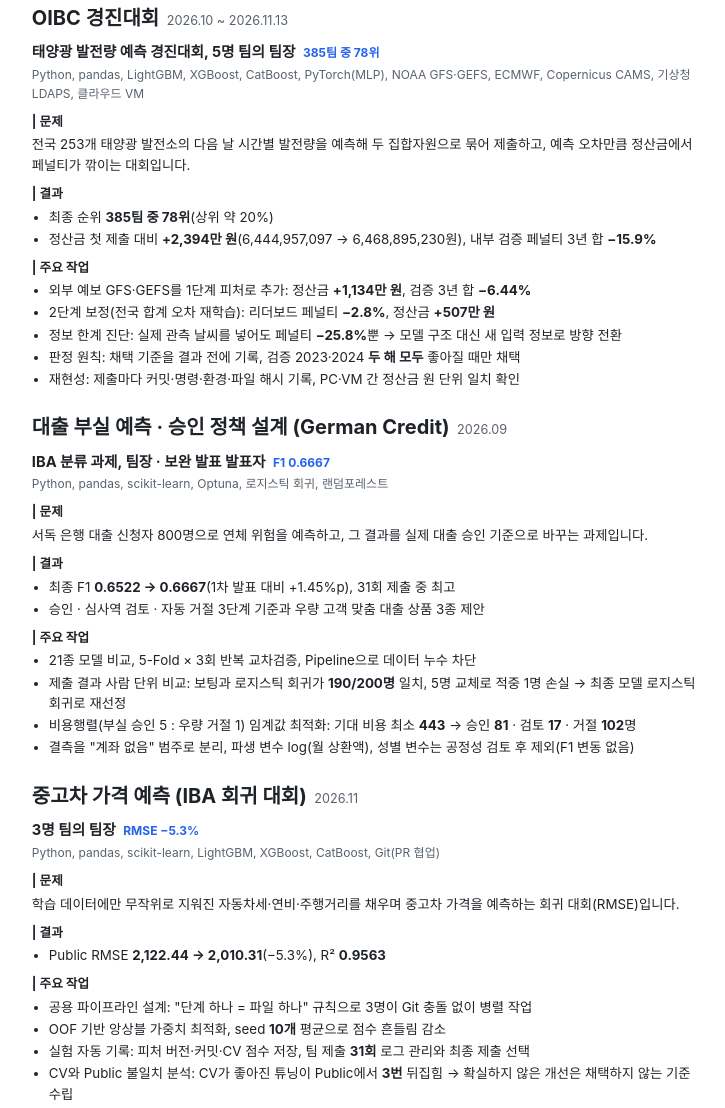
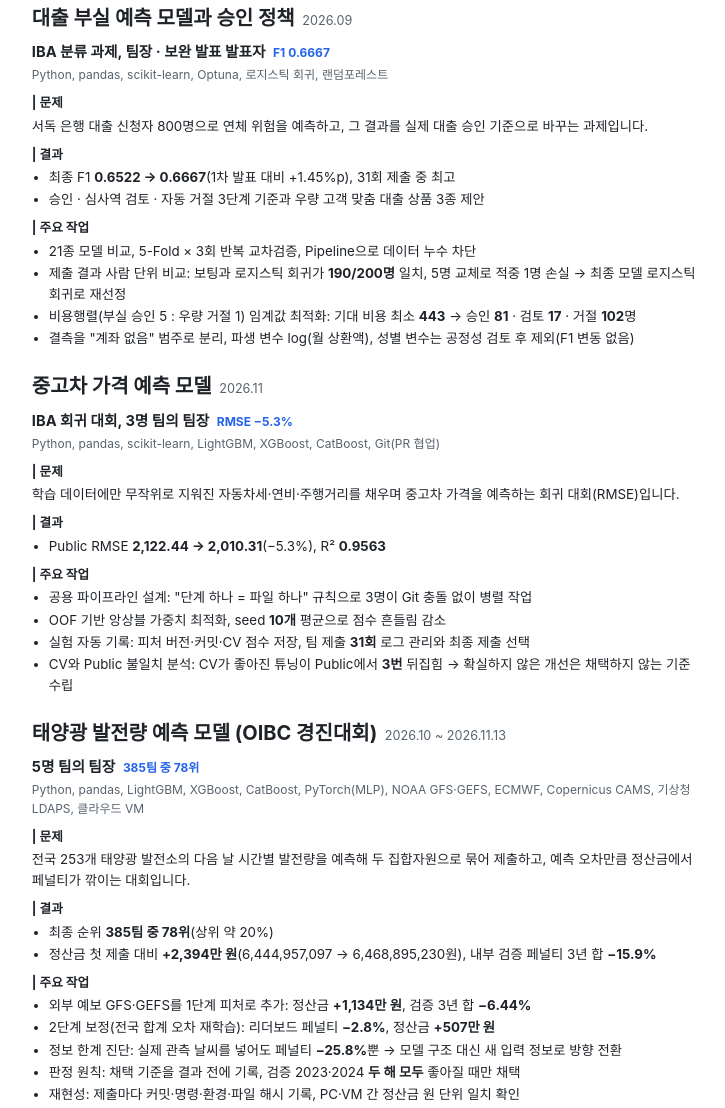
Before and after one commit to skcsug/skcsug.github.io, an Astro site: page /resume in a window 1280 px wide. Shown: the part 306-1414 px from the top of the page, without its empty margins (268-993 px from the left). Built offline with nearby package versions, Linux system fonts and the light colour scheme; Astro itself is replaced by a stand-in of ours; a web font is replaced by a local one.

Commit message:
content: 프로젝트 이름을 모델 중심으로, 순서를 대출 → 중고차 → OIBC로 통일(표·본문·이력서)
Co-Authored-By: Claude Opus 5.5 <noreply@anthropic.com>

```diff
--- a/src/data/profile.ts
+++ b/src/data/profile.ts
@@ -23,7 +23,7 @@ export const profile = {
 
 export const featured = {
   id: 'used-car',
-  title: '중고차 가격 예측 (IBA 회귀 대회)',
+  title: '중고차 가격 예측 모델',
   period: '2026.11',
   team: '3명 · 팀장',
   highlight: 'RMSE −5.3%',
@@ -93,7 +93,7 @@ export const featuredStats = [
 export const contests = [
   {
     id: 'oibc',
-    title: 'OIBC 경진대회',
+    title: '태양광 발전량 예측 모델 (OIBC 경진대회)',
     period: '2026.10 ~ 11',
     team: '5명 · 팀장',
     highlight: '385팀 중 78위',
@@ -146,7 +146,7 @@ export const contests = [
 export const otherProjects: typeof contests = [
   {
     id: 'credit',
-    title: '대출 부실 예측 · 승인 정책 설계 (German Credit)',
+    title: '대출 부실 예측 모델과 승인 정책',
     period: '2026.09',
     team: '3~4명 · 팀장',
     highlight: 'F1 0.6667',
--- a/src/data/resume.ts
+++ b/src/data/resume.ts
@@ -23,35 +23,6 @@ export const header = {
 };
 
 export const projects = [
-  {
-    name: contests[0].title,
-    period: '2026.10 ~ 2026.11.13',
-    summary: '태양광 발전량 예측 경진대회, 5명 팀의 팀장',
-    badge: '385팀 중 78위',
-    stack: 'Python, pandas, LightGBM, XGBoost, CatBoost, PyTorch(MLP), NOAA GFS·GEFS, ECMWF, Copernicus CAMS, 기상청 LDAPS, 클라우드 VM',
-    sections: [
-      { title: '문제', items: ['전국 253개 태양광 발전소의 다음 날 시간별 발전량을 예측해 두 집합자원으로 묶어 제출하고, 예측 오차만큼 정산금에서 페널티가 깎이는 대회입니다.'], list: false },
-      {
-        title: '결과',
-        items: [
-          '최종 순위 **385팀 중 78위**(상위 약 20%)',
-          '정산금 첫 제출 대비 **+2,394만 원**(6,444,957,097 → 6,468,895,230원), 내부 검증 페널티 3년 합 **−15.9%**',
-        ],
-        list: true,
-      },
-      {
-        title: '주요 작업',
-        items: [
-          '외부 예보 GFS·GEFS를 1단계 피처로 추가: 정산금 **+1,134만 원**, 검증 3년 합 **−6.44%**',
-          '2단계 보정(전국 합계 오차 재학습): 리더보드 페널티 **−2.8%**, 정산금 **+507만 원**',
-          '정보 한계 진단: 실제 관측 날씨를 넣어도 페널티 **−25.8%**뿐 → 모델 구조 대신 새 입력 정보로 방향 전환',
-          '판정 원칙: 채택 기준을 결과 전에 기록, 검증 2023·2024 **두 해 모두** 좋아질 때만 채택',
-          '재현성: 제출마다 커밋·명령·환경·파일 해시 기록, PC·VM 간 정산금 원 단위 일치 확인',
-        ],
-        list: true,
-      },
-    ],
-  },
   {
     name: otherProjects[0].title,
     period: '2026.09',
@@ -83,7 +54,7 @@ export const projects = [
   {
     name: featured.title,
     period: '2026.11',
-    summary: '3명 팀의 팀장',
+    summary: 'IBA 회귀 대회, 3명 팀의 팀장',
     badge: 'RMSE −5.3%',
     stack: 'Python, pandas, scikit-learn, LightGBM, XGBoost, CatBoost, Git(PR 협업)',
     sections: [
@@ -105,6 +76,35 @@ export const projects = [
       },
     ],
   },
+  {
+    name: contests[0].title,
+    period: '2026.10 ~ 2026.11.13',
+    summary: '5명 팀의 팀장',
+    badge: '385팀 중 78위',
+    stack: 'Python, pandas, LightGBM, XGBoost, CatBoost, PyTorch(MLP), NOAA GFS·GEFS, ECMWF, Copernicus CAMS, 기상청 LDAPS, 클라우드 VM',
+    sections: [
+      { title: '문제', items: ['전국 253개 태양광 발전소의 다음 날 시간별 발전량을 예측해 두 집합자원으로 묶어 제출하고, 예측 오차만큼 정산금에서 페널티가 깎이는 대회입니다.'], list: false },
+      {
+        title: '결과',
+        items: [
+          '최종 순위 **385팀 중 78위**(상위 약 20%)',
+          '정산금 첫 제출 대비 **+2,394만 원**(6,444,957,097 → 6,468,895,230원), 내부 검증 페널티 3년 합 **−15.9%**',
+        ],
+        list: true,
+      },
+      {
+        title: '주요 작업',
+        items: [
+          '외부 예보 GFS·GEFS를 1단계 피처로 추가: 정산금 **+1,134만 원**, 검증 3년 합 **−6.44%**',
+          '2단계 보정(전국 합계 오차 재학습): 리더보드 페널티 **−2.8%**, 정산금 **+507만 원**',
+          '정보 한계 진단: 실제 관측 날씨를 넣어도 페널티 **−25.8%**뿐 → 모델 구조 대신 새 입력 정보로 방향 전환',
+          '판정 원칙: 채택 기준을 결과 전에 기록, 검증 2023·2024 **두 해 모두** 좋아질 때만 채택',
+          '재현성: 제출마다 커밋·명령·환경·파일 해시 기록, PC·VM 간 정산금 원 단위 일치 확인',
+        ],
+        list: true,
+      },
+    ],
+  },
 ];
 
 export const tables = {
@@ -114,5 +114,5 @@ export const tables = {
   ],
   activities: [{ left: 'IBA(Intelligent Business Analytics) 지능형 경영 분석 학회 12기', right: '2026.08 ~' }],
   language: [{ left: 'TOEIC', right: '980/990' }],
-  contests: [{ left: `${contests[0].title} 385팀 중 78위`, right: '2026.11' }],
+  contests: [{ left: 'OIBC 경진대회 385팀 중 78위', right: '2026.11' }],
 };
--- a/src/pages/index.astro
+++ b/src/pages/index.astro
@@ -5,9 +5,9 @@ import { profile, featured, featuredStats, otherProjects, contests } from '../da
 // 학력·활동·자격증은 이력서와 같은 데이터를 씁니다
 import { tables } from '../data/resume';
 
-const projects = [{ ...featured, stats: featuredStats }, ...otherProjects];
-// 한눈에 보기: 가장 강한 결과(대회)부터
-const highlights = [...contests, ...otherProjects, featured];
+// 페이지·한눈에 보기·이력서 모두 같은 순서: 대출 → 중고차 → OIBC
+const projects = [...otherProjects, { ...featured, stats: featuredStats }];
+const highlights = [...projects, ...contests];
 const githubLabel = profile.github.replace('https://', '');
 ---
 <!doctype html>
```
Also changed, not shown: tests/credit.test.mjs (+1 -1 lines), tests/site.test.mjs (+19 -12 lines), 2 other files.
